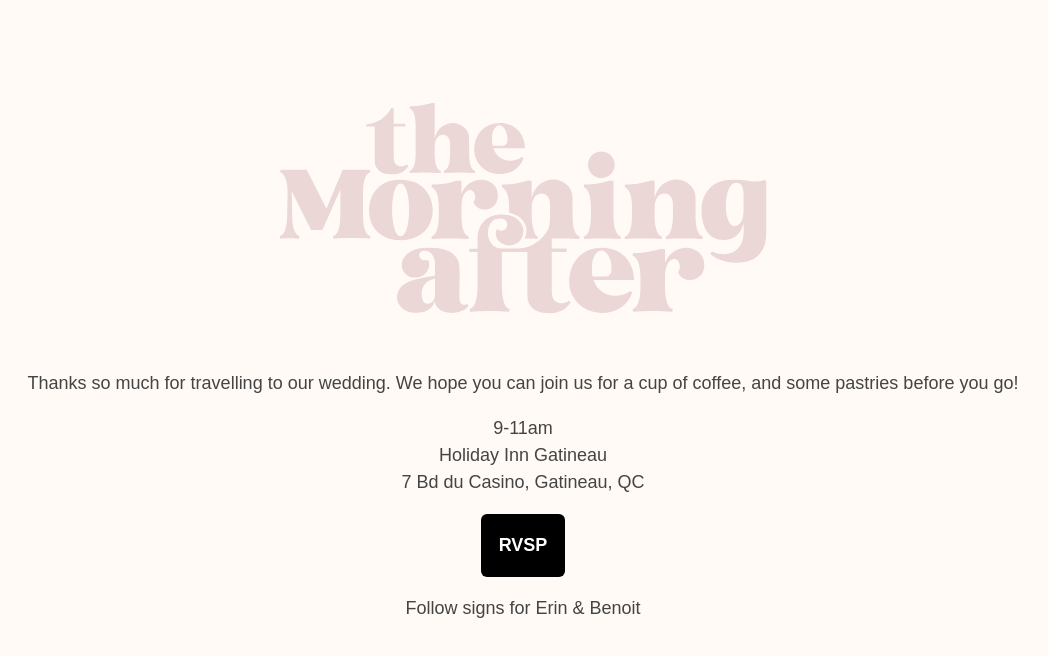
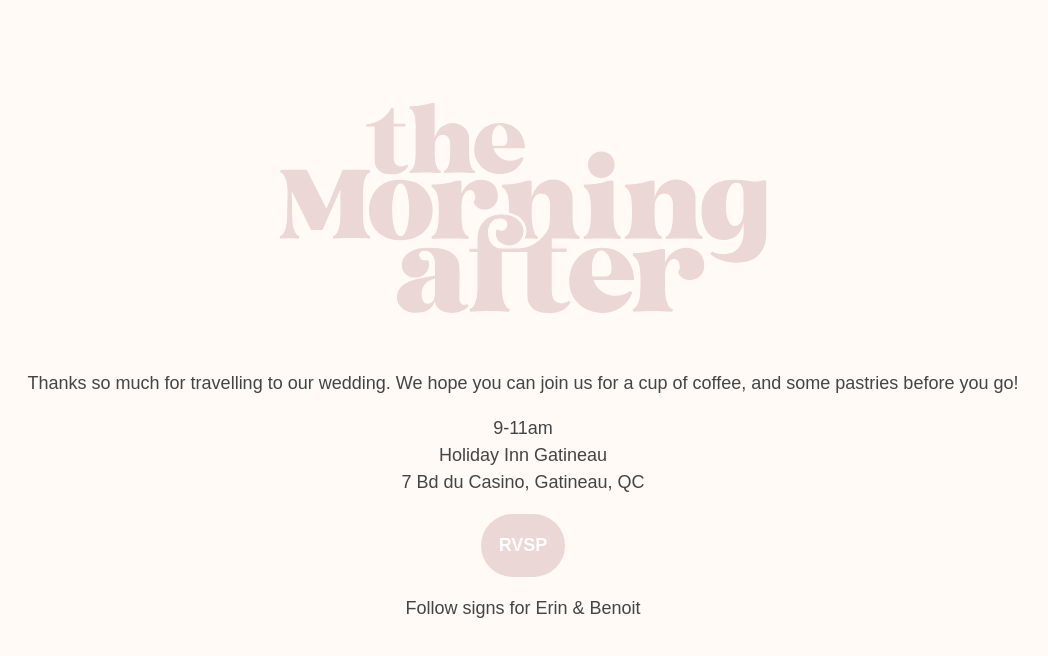
Before and after one commit to martenbjork/erin-and-benoit, a Next.js app: page /morningafter in a window 1280 px wide. Shown: the top 656 px of the page, without its empty margins (117-1165 px from the left). Built offline with nearby package versions, Linux system fonts and the light colour scheme.

Commit message:
Update TheMorningAfter.module.scss

```diff
--- a/src/styles/TheMorningAfter.module.scss
+++ b/src/styles/TheMorningAfter.module.scss
@@ -16,9 +16,9 @@
   a {
     display: inline-block;
     padding: 1rem;
-    background: black;
+    background: #ebd7d5;
     color: white;
     font-weight: 600;
-    border-radius: 6px;
+    border-radius: 600px;
   }
 }
```
